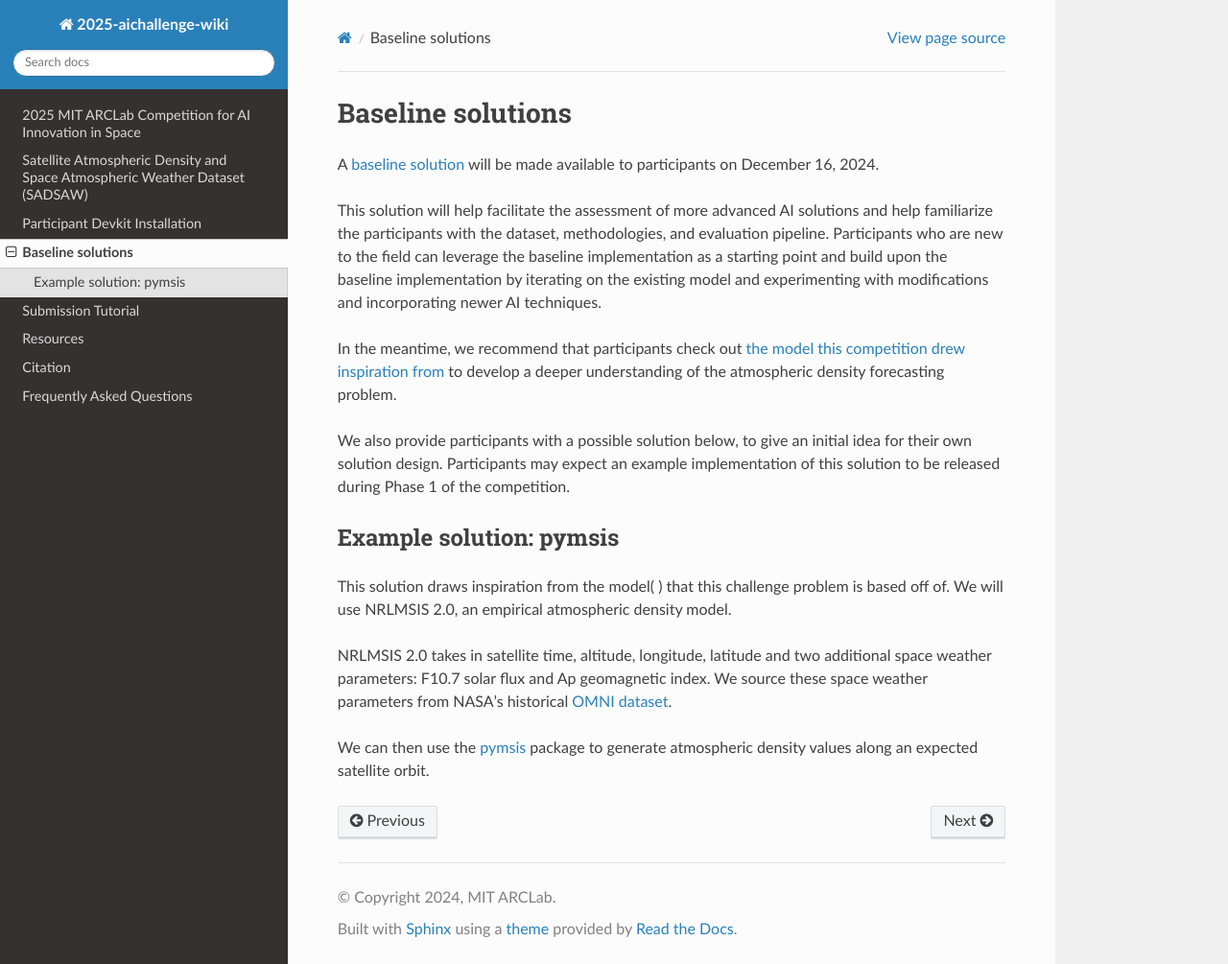
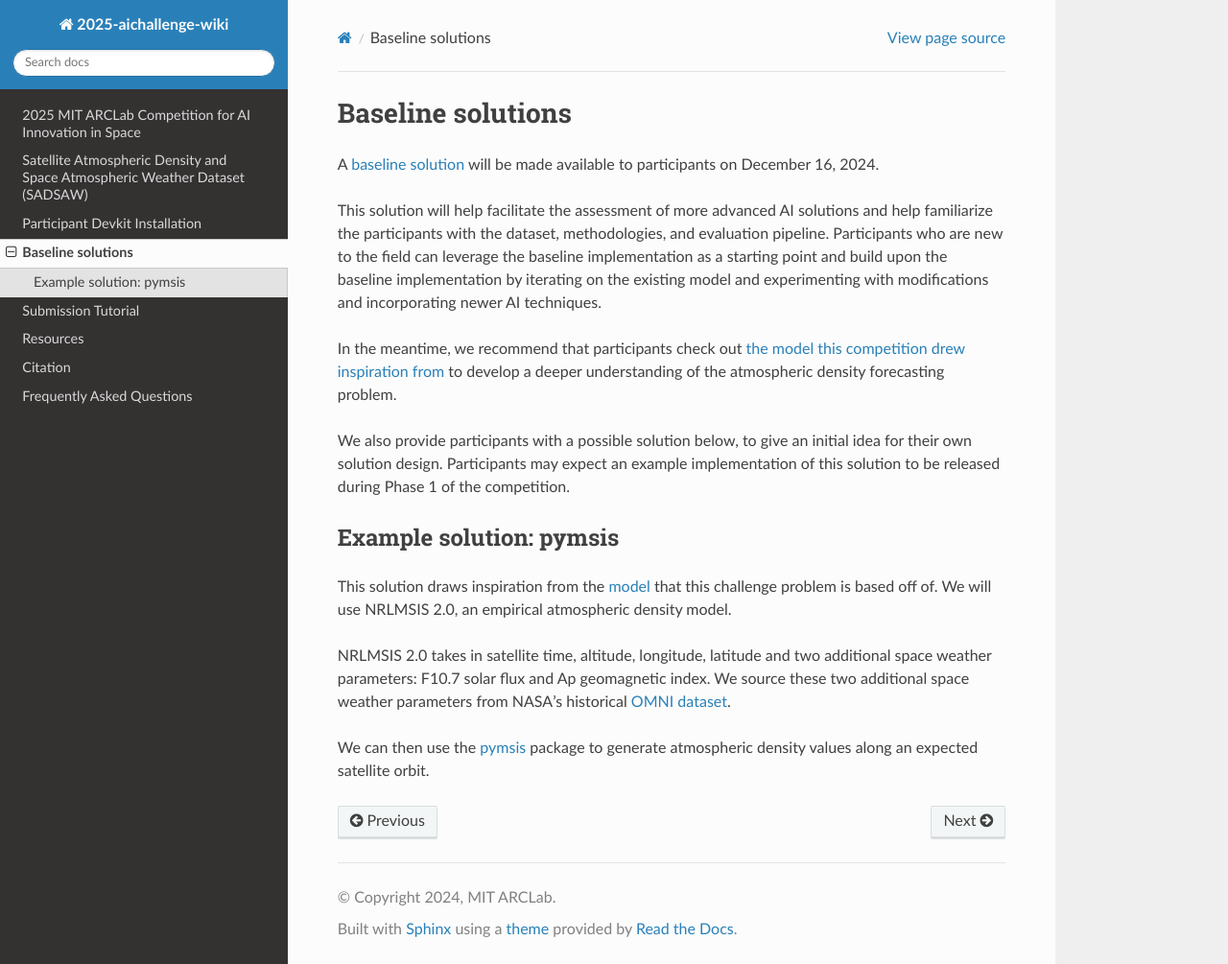
Before and after one commit to olgupila/STORM-AI-devkit-2025, a Sphinx documentation site: the page built from docs/baseline.md, in a window 1280 px wide and 1005 px high. Shown: the whole window at 96% size. Built offline with Sphinx 7.4.7 and the Read the Docs theme 3.1.0, drawn with Linux system fonts in a browser that asks for light colours; pages that are not in the unit, such as notebooks, are missing from menus.

Commit message:
spelling

```diff
--- a/docs/baseline.md
+++ b/docs/baseline.md
@@ -9,8 +9,8 @@ In the meantime, we recommend that participants check out [the model this compet
 We also provide participants with a possible solution below, to give an initial idea for their own solution design. Participants may expect an example implementation of this solution to be released during Phase 1 of the competition.
 
 ## Example solution: pymsis
-This solution draws inspiration from the model( ) that this challenge problem is based off of. We will use NRLMSIS 2.0, an empirical atmospheric density model.
+This solution draws inspiration from the [model](https://github.com/ARCLab-MIT/2025-aichallenge-devkit/tree/main/background_model) that this challenge problem is based off of. We will use NRLMSIS 2.0, an empirical atmospheric density model.
 
-NRLMSIS 2.0 takes in satellite time, altitude, longitude, latitude and two additional space weather parameters: F10.7 solar flux and Ap geomagnetic index. We source these space weather parameters from NASA's historical [OMNI dataset](https://omniweb.gsfc.nasa.gov/).
+NRLMSIS 2.0 takes in satellite time, altitude, longitude, latitude and two additional space weather parameters: F10.7 solar flux and Ap geomagnetic index. We source these two additional space weather parameters from NASA's historical [OMNI dataset](https://omniweb.gsfc.nasa.gov/).
 
 We can then use the [pymsis](https://pypi.org/project/pymsis/) package to generate atmospheric density values along an expected satellite orbit.
```
